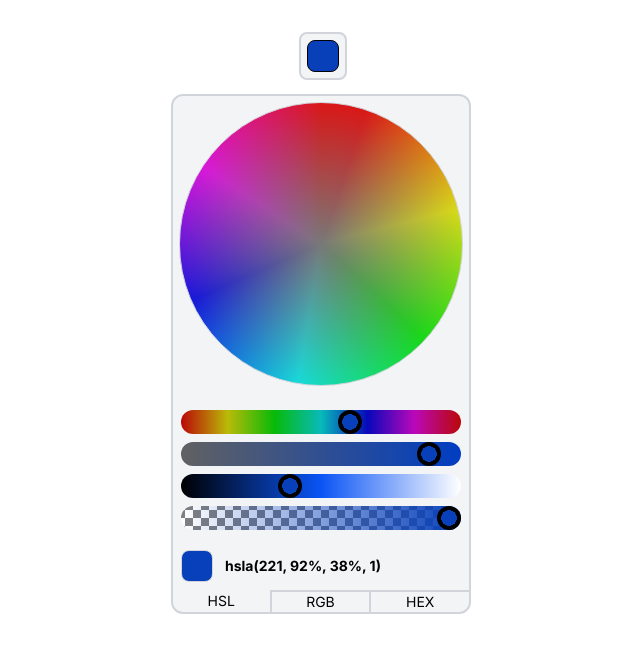
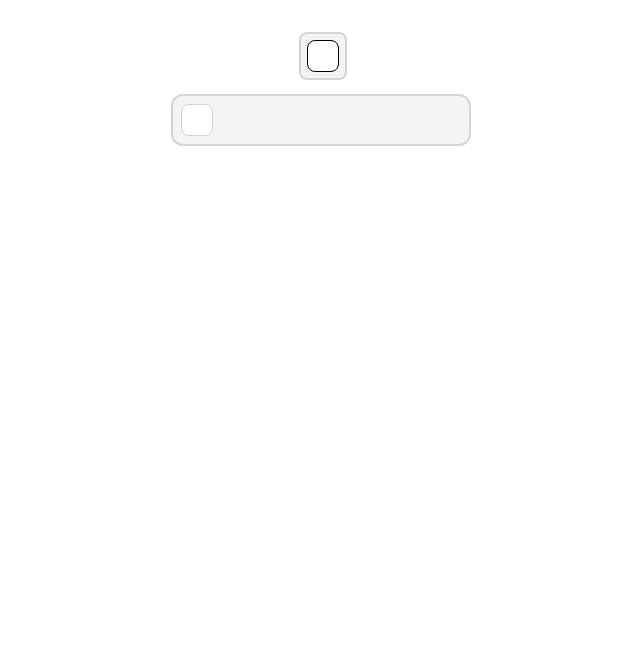
Before and after one commit to ReedOtto0/Custom-Color-Picker, a Next.js app: page / in a window 1280 px wide. Both pictures are taken after a click on the button 640 px from the left and 56 px from the top of the page. Shown: the top 652 px of the page, without its empty margins (317-957 px from the left). Built offline with nearby package versions, Linux system fonts and the light colour scheme.

Commit message:
Revamped color handlers

```diff
--- a/app/components/ColorPicker/ColorPicker.js
+++ b/app/components/ColorPicker/ColorPicker.js
@@ -1,130 +1,60 @@
 "use client";
 
-import { createContext, useReducer, useRef } from "react";
-import { getCssFromColor } from "./colorUtils";
+import { createContext, useRef, useState } from "react";
+import { getCSS } from "./colorUtils";
 import Popup from "./Popup";
 import Tabs from "./Tabs";
 import Controls from "./Controls";
 import ColorPreview from "./ColorPreview";
 import Colorspace from "./Colorspace";
+import useColorReducer from "./useColorReducer";
 
 const defaultColor = {
-  type: "HSL",
-  alpha: true,
-  data: { h: 221, s: 92, l: 38, a: 1 },
-};
-const colorReducer = (color, action) => {
-  switch (action.type) {
-    case "update":
-      const newColor = { ...color, data: { ...color.data } };
-      newColor.data[action.attribute] = action.value;
-      return newColor;
-    case "set":
-      return action.color;
-  }
-};
-const pickerReducer = (picker, action) => {
-  switch (action.type) {
-    case "open":
-      return { ...picker, active: true };
-    case "close":
-      return { ...picker, active: false };
-    case "tab":
-      return { ...picker, activeTab: action.tab };
-  }
-};
-const pickerStartup = ([tabOptions, initialColor]) => {
-  const tabs =
-    tabOptions.indexOf(initialColor.type) !== -1
-      ? [...tabOptions]
-      : initialColor.type
-      ? [...tabOptions, initialColor.type]
-      : ["HSL"];
-  return {
-    tabs: tabs,
-    activeTab: initialColor.type,
-    active: false,
-  };
+  h: 0,
+  s: 0,
+  l: 100,
 };
 
 export const ColorContext = createContext(defaultColor);
-export const PickerContext = createContext(null);
 
 export default function ColorPicker({
   initialColor = defaultColor,
-  callback = (color) => {
+  onPick = (color) => {
     console.log(`Selected color: ${JSON.stringify(color)}`);
   },
   alpha = true,
-  tabOptions = ["HSL", "RGB", "HEX"],
 }) {
-  const [color, colorDispatch] = useReducer(colorReducer, initialColor);
-  const dispatchChange = (attribute, value) => {
-    colorDispatch({ type: "update", attribute: attribute, value: value });
-  };
-  const dispatchSet = (color) => {
-    colorDispatch({ type: "set", color: color });
-  };
+  const color = useColorReducer(initialColor, onPick);
 
-  const [picker, pickerDispatch] = useReducer(
-    pickerReducer,
-    [tabOptions, initialColor],
-    pickerStartup
-  );
-  const openPicker = () => {
-    pickerDispatch({ type: "open" });
-  };
-  const closePicker = () => {
-    pickerDispatch({ type: "close" });
-  };
-  const setTab = (newTab) => {
-    pickerDispatch({ type: "tab", tab: newTab });
-  };
+  const [open, setOpen] = useState(false);
 
   const buttonRef = useRef(null);
   const handleClick = (e) => {
-    if (picker.active) {
-      closePicker();
-      callback(color);
+    if (open) {
+      setOpen(false);
     } else {
-      openPicker();
+      setOpen(true);
     }
   };
 
   return (
-    <ColorContext.Provider
-      value={{
-        ...color,
-        change: dispatchChange,
-        set: dispatchSet,
-      }}
-    >
-      <PickerContext.Provider
-        value={{
-          ...picker,
-          close: closePicker,
-          open: openPicker,
-          setTab: setTab,
-          alpha: alpha,
-        }}
-      >
+    <ColorContext.Provider value={color}>
       <div className="relative w-12 h-12 bg-gray-100 border-2 border-gray-300 rounded-lg flex items-cetner justify-center">
         <button onClick={handleClick} ref={buttonRef}>
           <div
             className="w-8 h-8 rounded-lg border border-black"
             style={{
-                backgroundColor: getCssFromColor(color),
+              backgroundColor: getCSS(color, "rgba"),
             }}
           />
         </button>
-          <Popup parentRef={buttonRef.current}>
-            <Colorspace />
+        <Popup open={open} parentRef={buttonRef.current}>
+          <ColorPreview />
+          {/*<Colorspace />
             <Controls />
-            <ColorPreview />
-            <Tabs />
+            <Tabs />*/}
         </Popup>
       </div>
-      </PickerContext.Provider>
     </ColorContext.Provider>
   );
 }
--- a/app/components/ColorPicker/ColorPreview.js
+++ b/app/components/ColorPicker/ColorPreview.js
@@ -1,26 +1,22 @@
 "use client";
 
 import { useContext } from "react";
-import { getCssFromColor } from "./colorUtils";
+import { getCSS } from "./colorUtils";
 import { ColorContext } from "./ColorPicker";
-
-const checkerboardGradient =
-  "repeating-conic-gradient(#808080 0% 25%, white 0% 50%) 50% / 16px 16px";
 
 export default function ColorPreview() {
   const color = useContext(ColorContext);
-  const cssColor = getCssFromColor(color);
+  const cssColor = getCSS(color);
   const solidGradient = `linear-gradient(${cssColor}, ${cssColor})`;
+  const checkerboardGradient =
+    "repeating-conic-gradient(#808080 0% 25%, white 0% 50%) 50% / 16px 16px";
 
   return (
-    <div className="w-full flex flex-row items-center">
-      <div
-        className="w-8 h-8 m-2 border border-gray-300 rounded-lg"
-        style={{
-          background: `${solidGradient}, ${checkerboardGradient}`,
-        }}
-      />
-      <p className="p-1 m-l-2 font-bold text-sm">{getCssFromColor(color)}</p>
-    </div>
+    <div
+      className="w-8 h-8 m-2 border border-gray-300 rounded-lg"
+      style={{
+        background: `${solidGradient}, ${checkerboardGradient}`,
+      }}
+    />
   );
 }
--- a/app/components/ColorPicker/Colorspace.js
+++ b/app/components/ColorPicker/Colorspace.js
@@ -1,11 +1,10 @@
 "use client";
 
 import { useContext } from "react";
-import { ColorContext, PickerContext } from "./ColorPicker";
-import { HEXtoHSL, HSLtoRGB, RGBtoHSL } from "./colorUtils";
+import { ColorContext } from "./ColorPicker";
+import { HEXtoHSL, RGBtoHSL } from "./colorUtils";
 
 export default function Colorspace() {
-  const picker = useContext(PickerContext);
   const color = useContext(ColorContext);
   const currentColorHSL =
     color.type === "HSL"
@@ -51,7 +50,7 @@ export default function Colorspace() {
 
   return (
     <div className="w-full aspect-square">
-      {picker.activeTab === "HSL" ? (
+      {picker.openTab === "HSL" ? (
         <div className="border-gray-300" style={styles.HSL} />
       ) : (
         <div style={styles.RGB} />
--- a/app/components/ColorPicker/Controls.js
+++ b/app/components/ColorPicker/Controls.js
@@ -24,7 +24,7 @@ export default function Controls() {
 
   return (
     <div className={"w-full p-2 flex flex-col justify-around"}>
-      {picker.activeTab === "HSL" ? HSLSliders : RGBSliders}
+      {picker.openTab === "HSL" ? HSLSliders : RGBSliders}
       {picker.alpha && <Slider type="a" />}
     </div>
   );
--- a/app/components/ColorPicker/Popup.js
+++ b/app/components/ColorPicker/Popup.js
@@ -1,15 +1,11 @@
 "use client";
 
-import { useContext } from "react";
-import { PickerContext } from "./ColorPicker";
-
-export default function Popup({ parentRef, children }) {
+export default function Popup({ open, parentRef, children }) {
   const popupClasses =
     "w-[300px] bg-gray-100 border-2 border-gray-300 rounded-xl overflow-hidden absolute left-[-130px] top-[60px]";
-  const picker = useContext(PickerContext);
 
   return (
-    <div hidden={!picker.active} className={popupClasses}>
+    <div hidden={!open} className={popupClasses}>
       {children}
     </div>
   );
--- a/app/components/ColorPicker/Slider.js
+++ b/app/components/ColorPicker/Slider.js
@@ -3,7 +3,7 @@
 import { useContext } from "react";
 import { ColorContext } from "./ColorPicker";
 import styles from "./slider.module.css";
-import { HEXtoRGB, getCssFromColor } from "./colorUtils";
+import { HEXtoRGB, getCSS } from "./colorUtils";
 import { HEXtoHSL, HSLtoRGB, RGBtoHSL } from "./colorUtils";
 
 export default function Slider({ type }) {
@@ -28,7 +28,7 @@ export default function Slider({ type }) {
       ? HEXtoRGB(color.data.r, color.data.g, color.data.b)
       : [0, 0, 0];
 
-  const currentColorCSS = getCssFromColor(color);
+  const currentColorCSS = getCSS(color);
   const currentColorSolidBG = `radial-gradient(closest-side, ${currentColorCSS}, ${currentColorCSS})`;
   const thumbRing = `radial-gradient(closest-side, transparent 0%, transparent 65%, black 66%, black 100%)`;
   const thumbBG = `${thumbRing}, ${currentColorSolidBG}`;
--- a/app/components/ColorPicker/Tabs.js
+++ b/app/components/ColorPicker/Tabs.js
@@ -12,10 +12,11 @@ export default function Tabs() {
 
   const picker = useContext(PickerContext);
 
-  const buttons = picker.tabs.map((tab, index) => {
+  const colorTypes = [hsl, rgb, hex];
+  const buttons = colorTypes.map((tab, index) => {
     return (
       <button
-        className={tab !== picker.activeTab ? tabClasses : activeTabClasses}
+        className={tab !== picker.openTab ? tabClasses : activeTabClasses}
         onClick={() => {
           picker.setTab(tab);
         }}
--- a/app/components/ColorPicker/colorUtils.js
+++ b/app/components/ColorPicker/colorUtils.js
@@ -1,39 +1,40 @@
-export const getCssFromColor = (color) => {
-  switch (color.type) {
-    case "HSL":
-      return color.alpha
-        ? `hsla(${color.data.h}, ${color.data.s}%, ${color.data.l}%, ${color.data.a})`
-        : `hsl(${color.data.h}, ${color.data.s}%, ${color.data.l}%)`;
-    case "RGB":
-      return color.alpha
-        ? `rgb(${color.data.r}, ${color.data.g}, ${color.data.b}, ${color.data.a})`
-        : `rgba(${color.data.r}, ${color.data.g}, ${color.data.b})`;
+export const getCSS = (color, returnType) => {
+  switch (returnType) {
+    case "hsl":
+      return `hsl(${color.h}, ${color.s}%, ${color.l}%)`;
+    case "hsla":
+      return `hsla(${color.h}, ${color.s}%, ${color.l}%, ${color.a})`;
+    case "hex":
+      return `#${color.r_}${color.g_}${color.b_})`;
+    case "hexa":
+      return `#${color.r_}${color.g_}${color.b_}${color.a})`;
+    case "rgb":
+      return `rgb(${color.r}, ${color.g}, ${color.b})`;
+    case "rgba":
     default:
-      return color.alpha
-        ? `#${color.data.r}${color.data.g}${color.data.b}${color.data.a})`
-        : `#${color.data.r}${color.data.g}${color.data.b})`;
+      return `rgba(${color.r}, ${color.g}, ${color.b}, ${color.a})`;
   }
 };
 
-export const convertColorType = (color, type) => {};
-
-export const HSLtoRGB = (h, s, l) => {
+export const HSLtoRGB = (color) => {
+  let h = color.h;
+  let s = color.s;
+  let l = color.l;
   s /= 100;
   l /= 100;
   const k = (n) => (n + h / 30) % 12;
   const a = s * Math.min(l, 1 - l);
   const f = (n) =>
     l - a * Math.max(-1, Math.min(k(n) - 3, Math.min(9 - k(n), 1)));
-  return [255 * f(0), 255 * f(8), 255 * f(4)];
+  return { r: 255 * f(0), g: 255 * f(8), b: 255 * f(4) };
 };
 
-export const HSLtoHEX = (h, s, l) => {
-  [R, G, B] = HSLtoRGB(h, s, l);
-  return RGBtoHEX(R, G, B);
+export const HSLtoHEX = (color) => {
+  return RGBtoHEX(HSLtoRGB(color));
 };
 
-export const RGBtoHSL = (r, g, b) => {
-  const [R, G, B] = [r / 255, g / 255, b / 255];
+export const RGBtoHSL = (color) => {
+  const [R, G, B] = [color.r / 255, color.g / 255, color.b / 255];
   const max = Math.max(R, G, B);
   const min = Math.min(R, G, B);
   const d = max - min;
@@ -50,20 +51,19 @@ export const RGBtoHSL = (r, g, b) => {
   const l = (max + min) / 2;
   const s = d === 0 ? 0 : d / (1 - Math.abs(2 * l - 1));
 
-  return [h, s, l];
+  return { h: h, s: s, l: l };
 };
 
-export const RGBtoHEX = (r, g, b) => {
-  return [toHEX(r), toHEX(g), toHEX(b)];
+export const RGBtoHEX = (color) => {
+  return { r_: toHEX(color.r), g_: toHEX(color.g), b_: toHEX(color.b) };
 };
 
-export const HEXtoHSL = (r, g, b) => {
-  const [R, G, B] = HEXtoRGB(r, g, b);
-  return RGBtoHSL(R, G, B);
+export const HEXtoHSL = (color) => {
+  return RGBtoHSL(HEXtoRGB(color));
 };
 
-export const HEXtoRGB = (r, g, b) => {
-  return [toRGB(r), toRGB(g), toRGB(b)];
+export const HEXtoRGB = (color) => {
+  return { r: toRGB(color.r), g: toRGB(color.g), b: toRGB(color.b) };
 };
 
 function toHEX(rgb) {
--- /dev/null
+++ b/app/components/ColorPicker/useColorReducer.js
@@ -0,0 +1,59 @@
+import { useReducer } from "react";
+import { HSLtoRGB, RGBtoHEX } from "./colorUtils";
+
+export default function useColorReducer(initialColor, onChange) {
+  const colorReducer = (color, action) => {
+    switch (action.type) {
+      case "update":
+        const newColor = { ...color, data: { ...color.data } };
+        newColor.data[action.attribute] = action.value;
+        return newColor;
+      case "set":
+        return { ...action.color, type: action.type };
+    }
+  };
+  const inBounds = (value, lower, upper) => {
+    return lower <= value && value >= upper;
+  };
+  const colorStartup = (color) => {
+    if ("h" in color && "s" in color && "l" in color) {
+      const HSL = {
+        h: inBounds(color.h, 0, 360) ? color.h : 0,
+        s: inBounds(color.s, 0, 100) ? color.s : 100,
+        l: inBounds(color.l, 0, 100) ? color.l : 50,
+      };
+      const RGB = HSLtoRGB(HSL);
+      const HEX = RGBtoHEX(RGB);
+      const fullColor = {
+        ...HSL,
+        ...RGB,
+        r_: HEX.r,
+        g_: HEX.g,
+        b_: HEX.b,
+        a: color.a && 0 <= color.a && color.a <= 1 ? color.a : 1,
+        type: "hsl",
+      };
+      console.log(JSON.stringify(fullColor));
+      return fullColor;
+    } else if ("r" in color && "g" in color && "b" in color) {
+      //To-Do: Add options for other initial color types...
+    }
+  };
+  const [color, colorDispatch] = useReducer(
+    colorReducer,
+    initialColor,
+    colorStartup
+  );
+  const dispatchChange = (attribute, value) => {
+    colorDispatch({ type: "update", attribute: attribute, value: value });
+  };
+  const dispatchSet = (colorType) => {
+    colorDispatch({ type: "set", type: colorType });
+  };
+
+  return {
+    ...color,
+    change: dispatchChange,
+    set: dispatchSet,
+  };
+}
```
Lines whose indentation alone changed are shown as unchanged.
